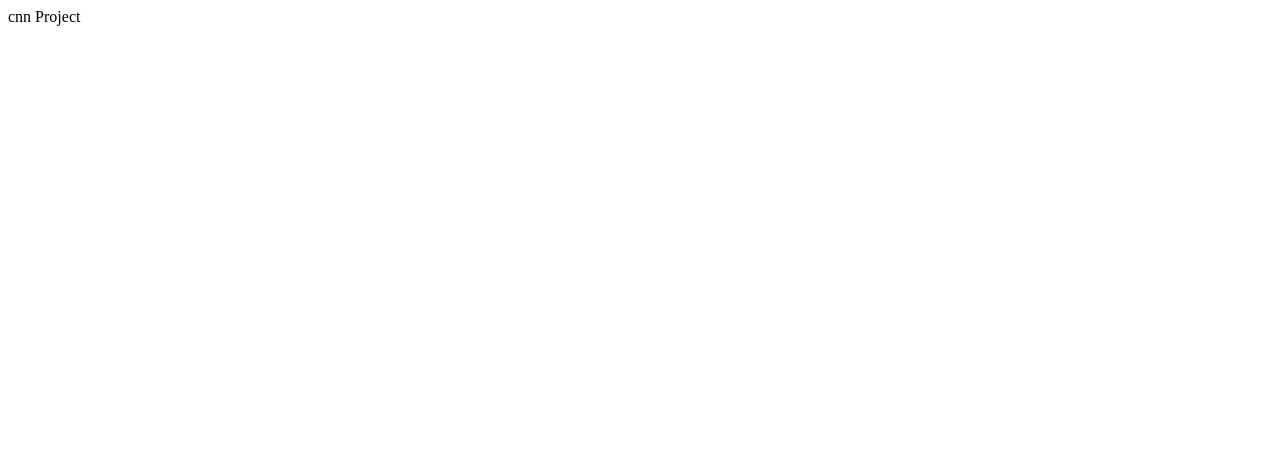
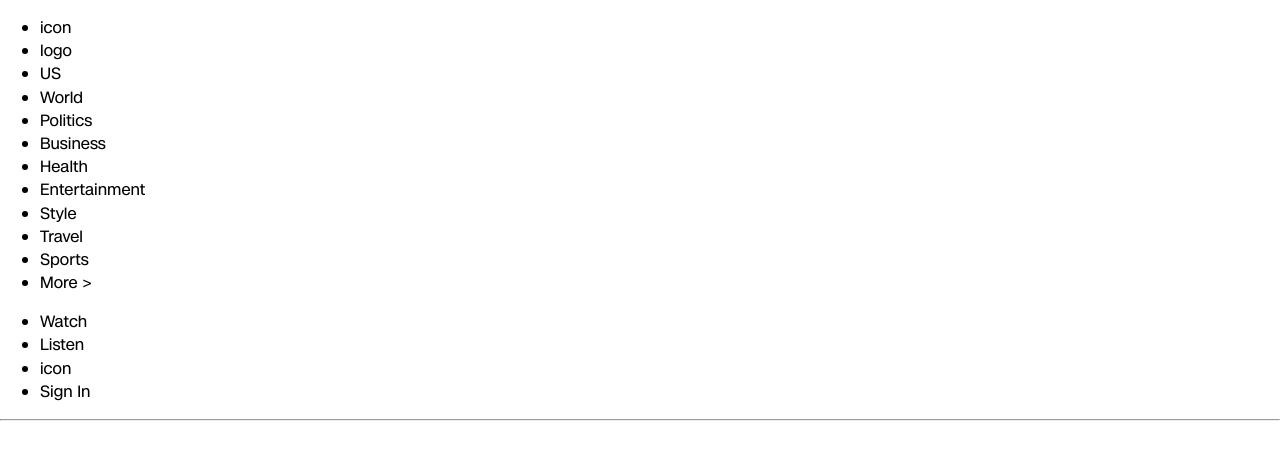
Before and after one commit to Amir-mohammad-ahmady-1234/CNN, a plain HTML site: page index.html in a window 1280 px wide. Drawn offline with Linux system fonts and the light colour scheme.

Commit message:
add dysign system + header skeleton

```diff
--- a/css/styles.css
+++ b/css/styles.css
@@ -0,0 +1,51 @@
+:root {
+  /* main color and thems */
+  --theme-primary: #c00;
+  --theme-background: #0c0c0c;
+  --theme-divider: #404040;
+  --theme-copy: #404040;
+  --theme-copy-accent: #e6e6e6;
+  --theme-copy-accent-hover: #fff;
+  --theme-icon-color: #e6e6e6;
+  --theme-icon-color-hover: #fff;
+
+  /* header */
+  --theme-header__background: #fff;
+  --theme-header__copy-accent: #0c0c0c;
+  --theme-header__copy-follow: #0c0c0c;
+  --theme-header__logo-color: #c00;
+  --theme-header__icon-color: #0c0c0c;
+  --theme-header__icon-color-hover: #6e6e6e;
+  --theme-header__dropdown-background: #fff;
+  --theme-header__dropdown-item-link-color: #0c0c0c;
+  --theme-header__dropdown-item-link-hover-color: #fff;
+  --theme-header__dropdown-box-shadow: 0px 3px 8px 0px #6a73810f,
+    0px 6px 12px 0px #6a738129;
+  --theme-header__dropdown-border: 1px solid #e6e6e6;
+  --theme-header__dropdown-border-radius: 4px;
+  --theme-header__dropdown-margin-top: 2px;
+}
+
+* {
+  box-sizing: border-box;
+}
+
+html,
+body {
+  height: 100%;
+}
+
+@font-face {
+  font-family: "cnn_sans_display";
+  src: url("/assets/fonts/cnn_sans_display-v1.woff2") format("woff2");
+  font-weight: 400;
+  font-style: normal;
+}
+
+body {
+  font-family: "cnn_sans_display", Arial, sans-serif;
+  color: var(--text);
+  line-height: 1.45;
+  margin: 0;
+  background: #fff;
+}
--- a/index.html
+++ b/index.html
@@ -4,13 +4,37 @@
     <meta charset="UTF-8" />
     <meta name="viewport" content="with=device-with, initial-scale=1.0" />
     <title>Breaking News, Latest News and Videos | CNN</title>
-    <link
-      rel="shortcut icon"
-      type="image/x-icon"
-      href="/assets/favicon.ico"
-    />
+    <link rel="shortcut icon" type="image/x-icon" href="/assets/favicon.ico" />
+    <link rel="stylesheet" href="/css/styles.css" />
   </head>
   <body>
-    cnn Project
+    <!-- ======= HEADER ======= -->
+    <header>
+      <div class="left-side-header">
+        <ul>
+          <li>icon</li>
+          <li>logo</li>
+          <li>US</li>
+          <li>World</li>
+          <li>Politics</li>
+          <li>Business</li>
+          <li>Health</li>
+          <li>Entertainment</li>
+          <li>Style</li>
+          <li>Travel</li>
+          <li>Sports</li>
+          <li>More ></li>
+        </ul>
+      </div>
+      <div class="left-side-header">
+        <ul>
+          <li>Watch</li>
+          <li>Listen</li>
+          <li>icon</li>
+          <li>Sign In</li>
+        </ul>
+      </div>
+      <hr />
+    </header>
   </body>
 </html>
```
Also changed, not shown: assets/fonts/cnn_sans_display-v1.woff2 (added).
